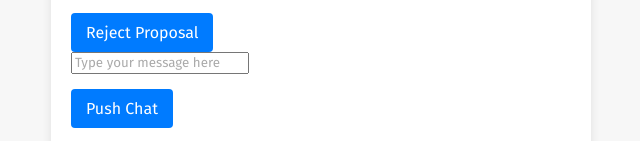
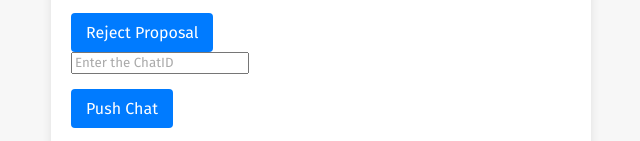
Before and after one commit to Gautambnsl/tripBloc, a React (Create React App) app: page /register in a window 1280 px wide. Shown: the part 354-495 px from the top of the page, without its empty margins (319-959 px from the left). Built offline with nearby package versions, Linux system fonts and the light colour scheme; what @web3modal/ethers5 would draw is missing.

Commit message:
feat: proper the input field

```diff
--- a/src/pages/registerHotel/RegisterHotel.jsx
+++ b/src/pages/registerHotel/RegisterHotel.jsx
@@ -3,7 +3,7 @@ import './regiterHotel.css';
 import { ChatUIProvider, ChatView } from '@pushprotocol/uiweb';
 
 const RegisterHotel = () => {
-  const [inputMessage, setInputMessage] = useState(localStorage.getItem('chatID'));
+  const [inputMessage, setInputMessage] = useState('');
 
   const handleInputChange = (event) => {
     setInputMessage(event.target.value);
@@ -19,7 +19,7 @@ const RegisterHotel = () => {
           type="text"
           value={inputMessage}
           onChange={handleInputChange}
-          placeholder="Type your message here"
+          placeholder={localStorage.getItem('chatID') || 'Enter the ChatID'}
         />
         <button className="register-btn">Push Chat</button>
         <button className="register-btn">Waku Chat</button>
```
